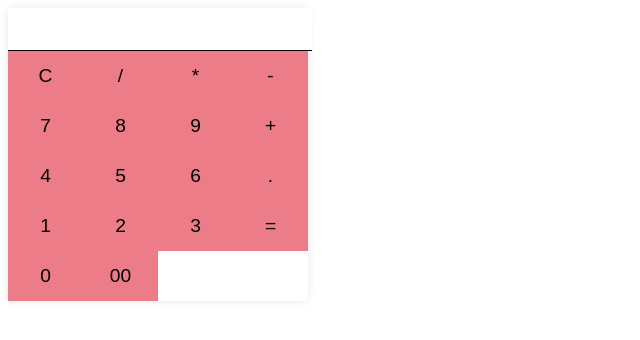
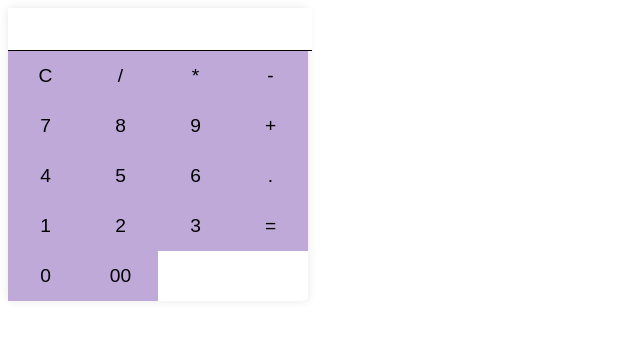
Before and after one commit to aniketpatil6150/codsoft_lev1_task3, a plain HTML site: page index.html in a window 1280 px wide. Shown: the whole page, without its empty margins (0-640 px from the left). Drawn offline with Linux system fonts and the light colour scheme.

Commit message:
Add files via upload

```diff
--- a/styles.css
+++ b/styles.css
@@ -39,7 +39,7 @@ button {
     font-size: 1.2em;
     border: none;
     cursor: pointer;
-    background-color: #ed7c89;
+    background-color: #bfa9d8;
 }
 
 button:active {
```
